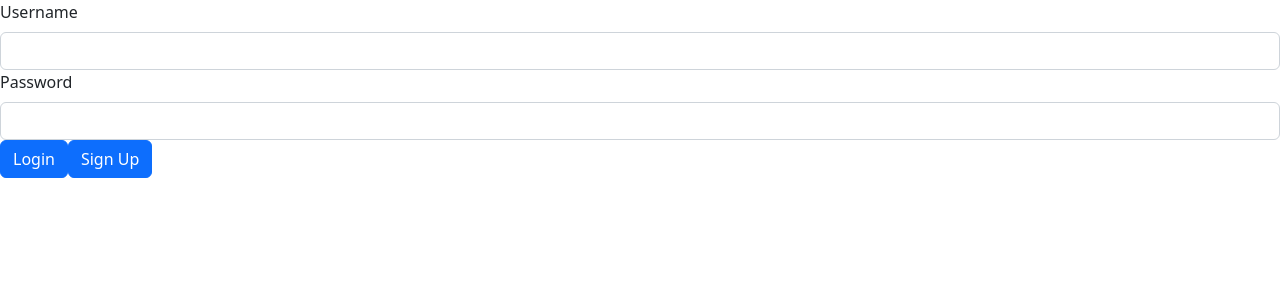
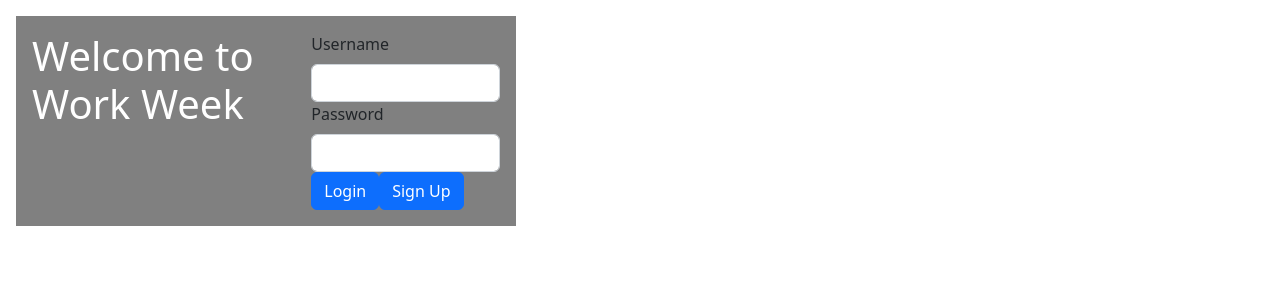
Before and after one commit to bperez3237/phase-5-project, a React (Create React App) app in the folder client/: page / in a window 1280 px wide. Shown: the top 300 px of the page. Built offline with nearby package versions, Linux system fonts and the light colour scheme; no server answers.

Commit message:
Style login and fix another skip before action auhtorized

```diff
--- a/client/src/components/Login/LoginForm.js
+++ b/client/src/components/Login/LoginForm.js
@@ -30,7 +30,7 @@ function LoginForm({setUser, showLogin, setShowLogin}) {
     }
 
     return (
-        <Form onSubmit={handleSubmit}>
+        <Form onSubmit={handleSubmit} style={{"width":"300px"}}>
             <Form.Group>
                 <Form.Label>Username</Form.Label>
                 <Form.Control
--- a/client/src/components/Login/LoginPage.js
+++ b/client/src/components/Login/LoginPage.js
@@ -1,16 +1,19 @@
 import LoginForm from "./LoginForm";
 import SignUpForm from './SignUpForm'
 import {useState} from 'react'
+import {Container} from 'react-bootstrap'
 
 function LoginPage({setUser}) {
     const [showLogin, setShowLogin] = useState(true)
 
     return(
-        <>{showLogin ? (<LoginForm setUser={setUser} showLogin={showLogin} setShowLogin={setShowLogin} />
-        ) : (
+        <Container className='d-flex p-3 m-3' style={{width: '500px',background:'gray'}}>
+            <h1 style={{color: 'white'}}> Welcome to Work Week</h1>
+            {showLogin ? (<LoginForm setUser={setUser} showLogin={showLogin} setShowLogin={setShowLogin} />
+            ) : (
             <SignUpForm setUser={setUser} setShowLogin={setShowLogin} />
-        )}
-        </>
+            )}
+        </Container>
     )
 }
 
```
Also changed, not shown: 1 other file (tests, documents, lock files or other folders).
